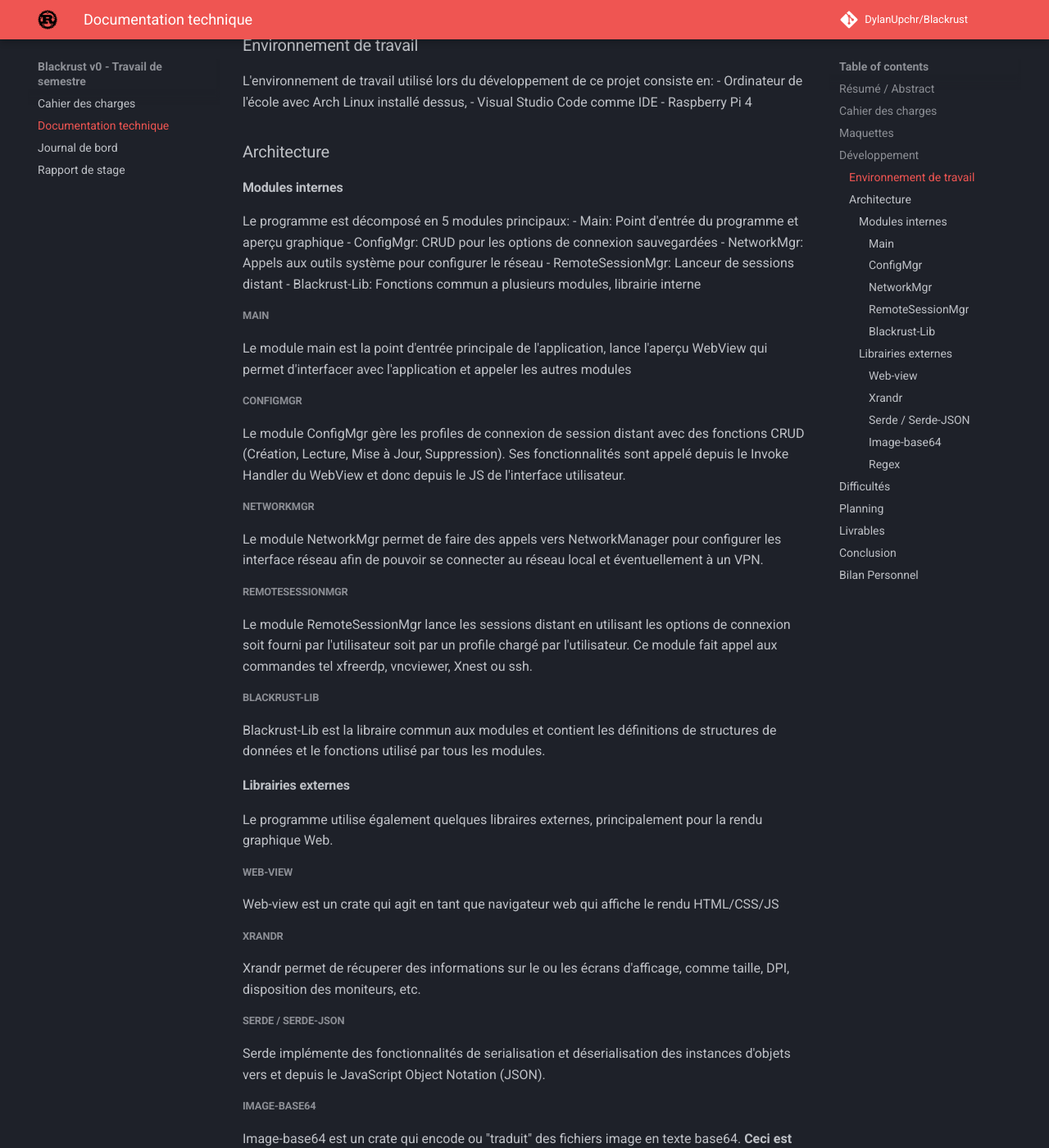
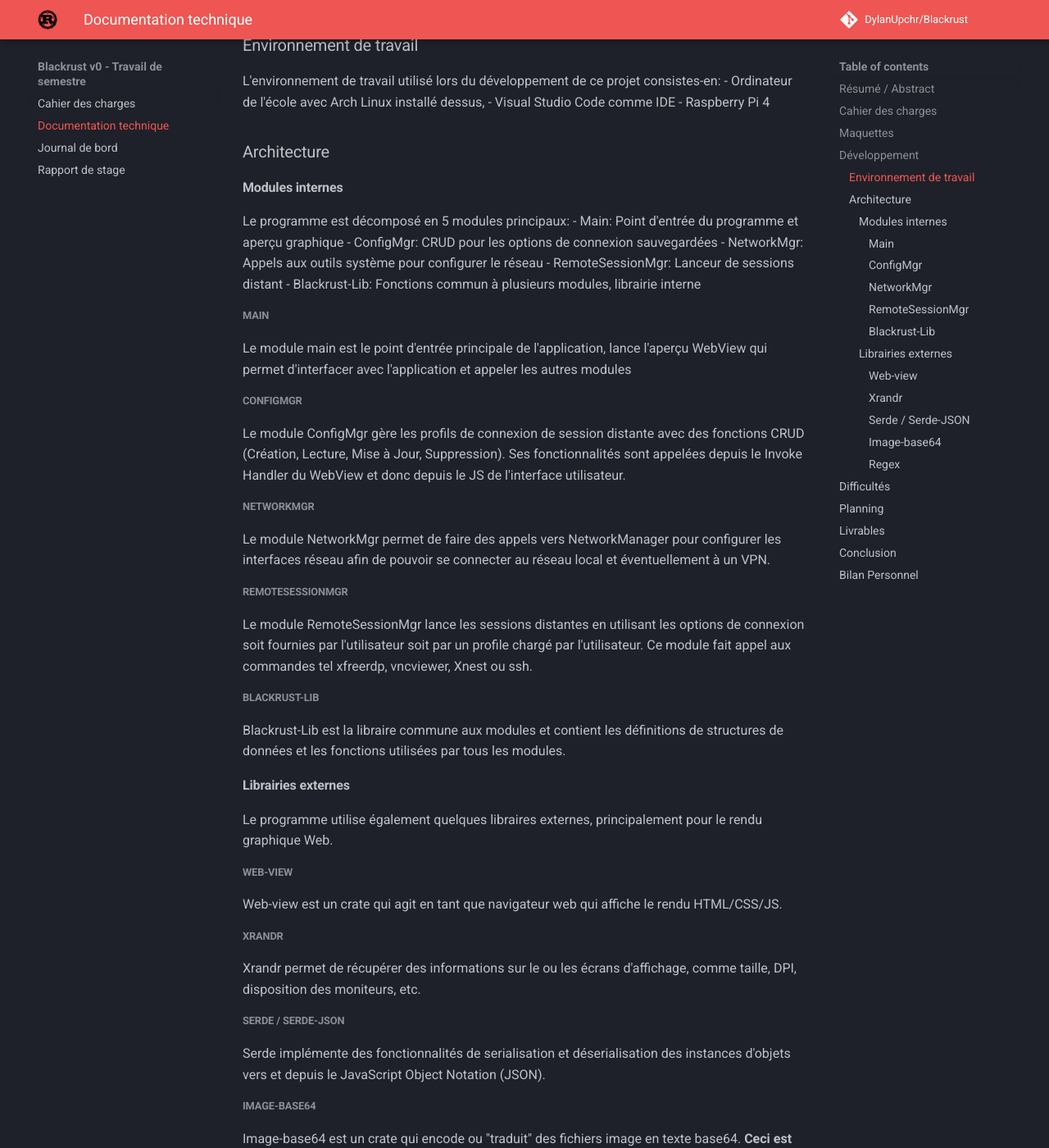
Before and after one commit to DylanUpchr/Blackrust, an MkDocs documentation site: the page built from docs/doc_technique.md, in a window 1280 px wide and 1400 px high, scrolled down 862 px. Shown: the whole window at 82% size. Built offline with MkDocs 1.6.1 and Material for MkDocs 9.7.7, drawn with Linux system fonts in a browser that asks for light colours; comment, search, counter and statistics services are not loaded; some of the changed text lies outside the part shown.

Commit message:
Spell checking in technical documentation

```diff
--- a/docs/doc_technique.md
+++ b/docs/doc_technique.md
@@ -14,7 +14,7 @@ This project is a thin client, which aims to reduce the size and cost of the man
 ## Maquettes
 ## Développement
 ### Environnement de travail
-L'environnement de travail utilisé lors du développement de ce projet consiste en:
+L'environnement de travail utilisé lors du développement de ce projet consistes-en:
 - Ordinateur de l'école avec Arch Linux installé dessus,
 - Visual Studio Code comme IDE
 - Raspberry Pi 4
@@ -25,33 +25,33 @@ Le programme est décomposé en 5 modules principaux:
 - ConfigMgr: CRUD pour les options de connexion sauvegardées
 - NetworkMgr: Appels aux outils système pour configurer le réseau
 - RemoteSessionMgr: Lanceur de sessions distant
-- Blackrust-Lib: Fonctions commun a plusieurs modules, librairie interne
+- Blackrust-Lib: Fonctions commun à plusieurs modules, librairie interne
 ##### Main
-Le module main est la point d'entrée principale de l'application, lance l'aperçu WebView qui permet d'interfacer avec l'application et appeler les autres modules
+Le module main est le point d'entrée principale de l'application, lance l'aperçu WebView qui permet d'interfacer avec l'application et appeler les autres modules
 ##### ConfigMgr
-Le module ConfigMgr gère les profiles de connexion de session distant avec des fonctions CRUD (Création, Lecture, Mise à Jour, Suppression). Ses fonctionnalités sont appelé depuis le Invoke Handler du WebView et donc depuis le JS de l'interface utilisateur.
+Le module ConfigMgr gère les profils de connexion de session distante avec des fonctions CRUD (Création, Lecture, Mise à Jour, Suppression). Ses fonctionnalités sont appelées depuis le Invoke Handler du WebView et donc depuis le JS de l'interface utilisateur.
 ##### NetworkMgr
-Le module NetworkMgr permet de faire des appels vers NetworkManager pour configurer les interface réseau afin de pouvoir se connecter au réseau local et éventuellement à un VPN.
+Le module NetworkMgr permet de faire des appels vers NetworkManager pour configurer les interfaces réseau afin de pouvoir se connecter au réseau local et éventuellement à un VPN.
 ##### RemoteSessionMgr
-Le module RemoteSessionMgr lance les sessions distant en utilisant les options de connexion soit fourni par l'utilisateur soit par un profile chargé par l'utilisateur. Ce module fait appel aux commandes tel xfreerdp, vncviewer, Xnest ou ssh.
+Le module RemoteSessionMgr lance les sessions distantes en utilisant les options de connexion soit fournies par l'utilisateur soit par un profile chargé par l'utilisateur. Ce module fait appel aux commandes tel xfreerdp, vncviewer, Xnest ou ssh.
 ##### Blackrust-Lib
-Blackrust-Lib est la libraire commun aux modules et contient les définitions de structures de données et le fonctions utilisé par tous les modules.
+Blackrust-Lib est la libraire commune aux modules et contient les définitions de structures de données et les fonctions utilisées par tous les modules.
 #### Librairies externes
-Le programme utilise également quelques libraires externes, principalement pour la rendu graphique Web.
+Le programme utilise également quelques libraires externes, principalement pour le rendu graphique Web.
 ##### Web-view
-Web-view est un crate qui agit en tant que navigateur web qui affiche le rendu HTML/CSS/JS
+Web-view est un crate qui agit en tant que navigateur web qui affiche le rendu HTML/CSS/JS.
 ##### Xrandr
-Xrandr permet de récuperer des informations sur le ou les écrans d'afficage, comme taille, DPI, disposition des moniteurs, etc.
+Xrandr permet de récupérer des informations sur le ou les écrans d'affichage, comme taille, DPI, disposition des moniteurs, etc.
 ##### Serde / Serde-JSON
 Serde implémente des fonctionnalités de serialisation et déserialisation des instances d'objets vers et depuis le JavaScript Object Notation (JSON).
 ##### Image-base64
-Image-base64 est un crate qui encode ou "traduit" des fichiers image en texte base64. **Ceci est necessaire pour l'instant à cause de WebView qui ne peut pas referencer des fichier et que traiter du HTML pur. Ceci pourra changer en implementant Actix (Serveur Web) et Yew (Framework WASM pour Rust)**
+Image-base64 est un crate qui encode ou "traduit" des fichiers image en texte base64. **Ceci est nécessaire pour l'instant à cause de WebView qui ne peut pas référencer des fichiers et que traiter du HTML pur. Ceci pourra changer en implémentant Actix (Serveur Web) et Yew (Framework WASM pour Rust)**
 ##### Regex
-Le crate Regex implémente des expressions regulières utilisées pour la verification des données saisies par l'utilisateur pour la configuration réseau
+Le crate Regex implémente des expressions régulières utilisées pour la vérification des données saisies par l'utilisateur pour la configuration réseau
 ## Difficultés
 - Appréhension de Rust
 - WebView (Inclusion du CSS/JS et images encodées en base64)
-- Définition des dépendance clef du projet à installer
+- Définition des dépendances clés du projet à installer
 ## Planning
 ## Livrables
 - Documentation
```
